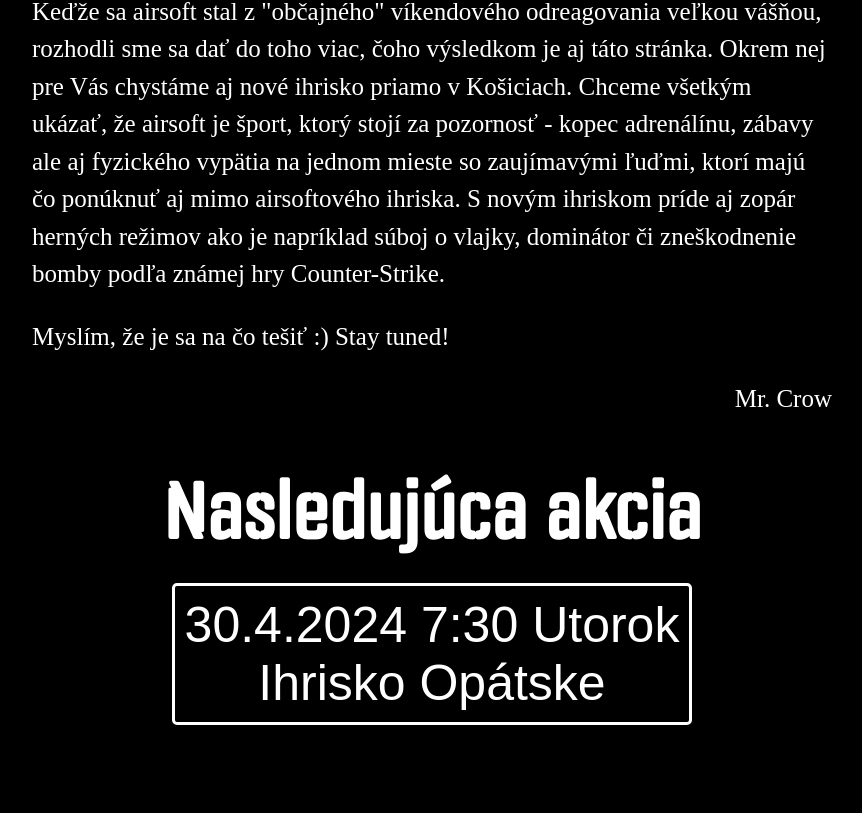
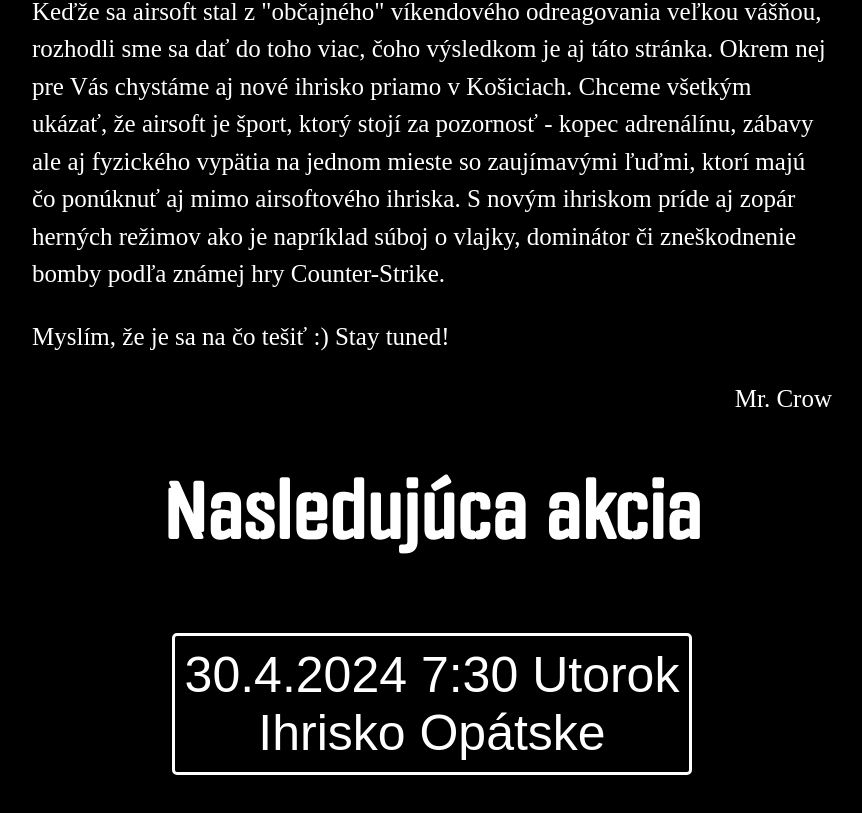
Before and after one commit to Hyperxion/kat-fe, a React (Vite) app: page / in a window 1280 px wide. Shown: the part 1372-2185 px from the top of the page, without its empty margins (208-1070 px from the left). Before the commit the page ends 2097 px from the top, so only its background shows below. Built offline with nearby package versions, Linux system fonts and the light colour scheme.

Commit message:
finished Future event section

```diff
--- a/src/components/EditEventModal.jsx
+++ b/src/components/EditEventModal.jsx
@@ -12,12 +12,9 @@ export function EditEventModal({ isOpen, closeModal }) {
   const [password, setPassword] = useState('');
   const [error, setError] = useState('');
 
-  // Function to handle saving the new date
   const saveDate = () => {
-    // Implement logic to save the new date
-    // Check if password is correct
     if (verifyPassword(password)) {
-      // Save the new date
+      writeDateToFile(date);
       console.log('Date saved:', date);
       closeModal(); // Close the modal
     } else {
@@ -26,12 +23,7 @@ export function EditEventModal({ isOpen, closeModal }) {
   };
 
   return (
-    <Modal
-      isOpen={isOpen}
-      onRequestClose={closeModal}
-      className="modal"
-      overlayClassName="modal-overlay"
-    >
+    <Modal isOpen={isOpen} onRequestClose={closeModal} className="modal" overlayClassName="modal-overlay">
       <h2>Edit Event</h2>
       <DatePicker
         selected={date}
--- a/src/components/FutureEventsSection.jsx
+++ b/src/components/FutureEventsSection.jsx
@@ -24,8 +24,14 @@ export function FutureEventsSection() {
   return (
     <div className="future-event-section">
       <h1>Nasledujúca akcia </h1>
-      <button className="event-btn" onClick={openModal}>{loadDateTime()}<br />Ihrisko Opátske</button>
+      {/* <button className="event-btn">{loadDateTime()}<br />Ihrisko Opátske</button> */}
+      <p className='event-date'>
+      {loadDateTime()}<br />Ihrisko Opátske
+      </p>
+      {/*
+      // We will use this modal when saving into DB via separate backend, because we cannot write to a file from FE
       <EditEventModal isOpen={isModalOpen} closeModal={closeModal}/>
+             */}
     </div>
   );
 }
--- a/src/css/index.css
+++ b/src/css/index.css
@@ -60,7 +60,7 @@ h1 {
 .event-date {
   display: inline-block; /* Make the element inline-block */
   font-family: sans-serif; /* Apply custom font */
-  font-size: 80px; /* Set font size to 80px */
+  font-size: 50px; /* Set font size to 80px */
   color: white; /* Set text color to white */
   text-align: center;
   background-color: black;
```
